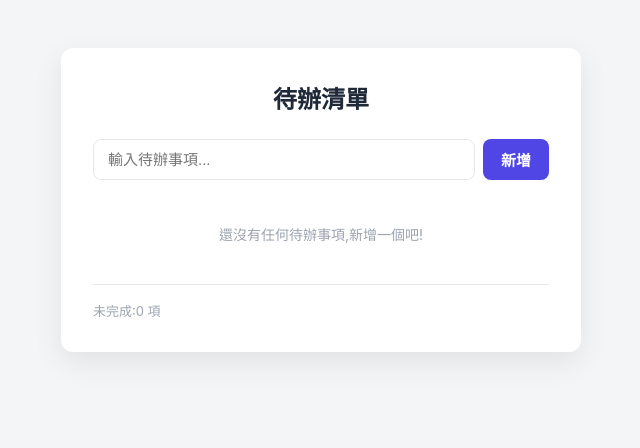
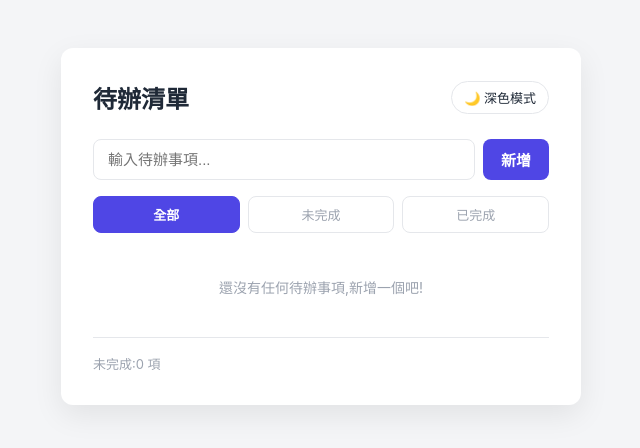
Before and after one commit to 120061203/github-bootcamp2026, a plain HTML site: page index.html in a window 1280 px wide. Shown: the whole page, without its empty margins (319-959 px from the left). Drawn offline with Linux system fonts and the light colour scheme.

Commit message:
step 2: 加上深色模式與篩選,並練習還原

```diff
--- a/app.js
+++ b/app.js
@@ -1,11 +1,15 @@
 // 待辦清單的資料存放在 localStorage,key 為 "todos"
 const STORAGE_KEY = "todos";
+// 深色模式偏好存放在 localStorage,key 為 "theme"
+const THEME_KEY = "theme";
 
 const form = document.getElementById("todo-form");
 const input = document.getElementById("todo-input");
 const list = document.getElementById("todo-list");
 const emptyState = document.getElementById("empty-state");
 const remainingCount = document.getElementById("remaining-count");
+const themeToggle = document.getElementById("theme-toggle");
+const filterBar = document.getElementById("filter-bar");
 
 // 從 localStorage 讀出待辦清單,格式錯誤或不存在時回傳空陣列
 function loadTodos() {
@@ -23,13 +27,57 @@ function saveTodos(todos) {
 }
 
 let todos = loadTodos();
+let currentFilter = "all";
+
+// 套用深色模式:優先用使用者手動存的設定,沒有就跟隨系統設定
+function applyTheme(theme) {
+  document.documentElement.dataset.theme = theme;
+  themeToggle.textContent =
+    theme === "dark" ? "☀️ 淺色模式" : "🌙 深色模式";
+}
+
+function initTheme() {
+  const saved = localStorage.getItem(THEME_KEY);
+  if (saved === "dark" || saved === "light") {
+    applyTheme(saved);
+    return;
+  }
+  const prefersDark = window.matchMedia("(prefers-color-scheme: dark)").matches;
+  applyTheme(prefersDark ? "dark" : "light");
+}
+
+function toggleTheme() {
+  const next = document.documentElement.dataset.theme === "dark" ? "light" : "dark";
+  localStorage.setItem(THEME_KEY, next);
+  applyTheme(next);
+}
+
+// 依目前篩選條件 (全部/未完成/已完成) 回傳要顯示的項目
+function getFilteredTodos() {
+  if (currentFilter === "active") return todos.filter((todo) => !todo.completed);
+  if (currentFilter === "completed") return todos.filter((todo) => todo.completed);
+  return todos;
+}
+
+function setFilter(filter) {
+  currentFilter = filter;
+  [...filterBar.children].forEach((btn) => {
+    btn.classList.toggle("active", btn.dataset.filter === filter);
+  });
+  render();
+}
 
 function render() {
   list.innerHTML = "";
 
-  emptyState.hidden = todos.length !== 0;
+  const visibleTodos = getFilteredTodos();
+  emptyState.hidden = visibleTodos.length !== 0;
+  emptyState.textContent =
+    todos.length === 0
+      ? "還沒有任何待辦事項,新增一個吧!"
+      : "這個篩選條件下沒有項目";
 
-  todos.forEach((todo) => {
+  visibleTodos.forEach((todo) => {
     const item = document.createElement("li");
     item.className = "todo-item" + (todo.completed ? " completed" : "");
 
@@ -91,4 +139,12 @@ form.addEventListener("submit", (event) => {
   input.focus();
 });
 
-render();
+themeToggle.addEventListener("click", toggleTheme);
+
+filterBar.addEventListener("click", (event) => {
+  const filter = event.target.dataset.filter;
+  if (filter) setFilter(filter);
+});
+
+initTheme();
+setFilter("all");
--- a/index.html
+++ b/index.html
@@ -8,7 +8,10 @@
 </head>
 <body>
   <main class="card">
-    <h1>待辦清單</h1>
+    <div class="header-row">
+      <h1>待辦清單</h1>
+      <button type="button" id="theme-toggle" class="theme-toggle"></button>
+    </div>
 
     <form id="todo-form" class="todo-form">
       <input
@@ -20,6 +23,12 @@
       >
       <button type="submit" class="add-btn">新增</button>
     </form>
+
+    <div class="filter-bar" id="filter-bar">
+      <button type="button" class="filter-btn" data-filter="all">全部</button>
+      <button type="button" class="filter-btn" data-filter="active">未完成</button>
+      <button type="button" class="filter-btn" data-filter="completed">已完成</button>
+    </div>
 
     <ul id="todo-list" class="todo-list"></ul>
 
--- a/styles.css
+++ b/styles.css
@@ -10,6 +10,20 @@
   --color-danger-hover: #dc2626;
   --radius: 12px;
   --shadow: 0 10px 30px rgba(0, 0, 0, 0.08);
+}
+
+/* 深色模式配色,沿用同一套 CSS 變數名稱 */
+:root[data-theme="dark"] {
+  --color-bg: #111827;
+  --color-card: #1f2937;
+  --color-primary: #818cf8;
+  --color-primary-hover: #6366f1;
+  --color-text: #f3f4f6;
+  --color-text-muted: #9ca3af;
+  --color-border: #374151;
+  --color-danger: #f87171;
+  --color-danger-hover: #ef4444;
+  --shadow: 0 10px 30px rgba(0, 0, 0, 0.4);
 }
 
 * {
@@ -26,6 +40,7 @@ body {
   background: var(--color-bg);
   font-family: -apple-system, BlinkMacSystemFont, "Segoe UI", "PingFang TC", "Microsoft JhengHei", sans-serif;
   color: var(--color-text);
+  transition: background-color 0.2s ease, color 0.2s ease;
 }
 
 .card {
@@ -37,16 +52,68 @@ body {
   padding: 32px;
 }
 
+.header-row {
+  display: flex;
+  align-items: center;
+  justify-content: space-between;
+  margin-bottom: 24px;
+  gap: 12px;
+}
+
 h1 {
-  margin: 0 0 24px;
+  margin: 0;
   font-size: 24px;
-  text-align: center;
+}
+
+.theme-toggle {
+  flex-shrink: 0;
+  padding: 6px 12px;
+  border: 1px solid var(--color-border);
+  border-radius: 999px;
+  background: transparent;
+  color: var(--color-text);
+  font-size: 13px;
+  cursor: pointer;
+  transition: background 0.15s ease;
+}
+
+.theme-toggle:hover {
+  background: var(--color-bg);
 }
 
 .todo-form {
   display: flex;
   gap: 8px;
+  margin-bottom: 16px;
+}
+
+.filter-bar {
+  display: flex;
+  gap: 8px;
   margin-bottom: 20px;
+}
+
+.filter-btn {
+  flex: 1;
+  padding: 8px 0;
+  border: 1px solid var(--color-border);
+  border-radius: 8px;
+  background: transparent;
+  color: var(--color-text-muted);
+  font-size: 13px;
+  cursor: pointer;
+  transition: background 0.15s ease, color 0.15s ease, border-color 0.15s ease;
+}
+
+.filter-btn:hover {
+  border-color: var(--color-primary);
+}
+
+.filter-btn.active {
+  background: var(--color-primary);
+  border-color: var(--color-primary);
+  color: #fff;
+  font-weight: 600;
 }
 
 .todo-input {
```
Also changed, not shown: 1 other file.
